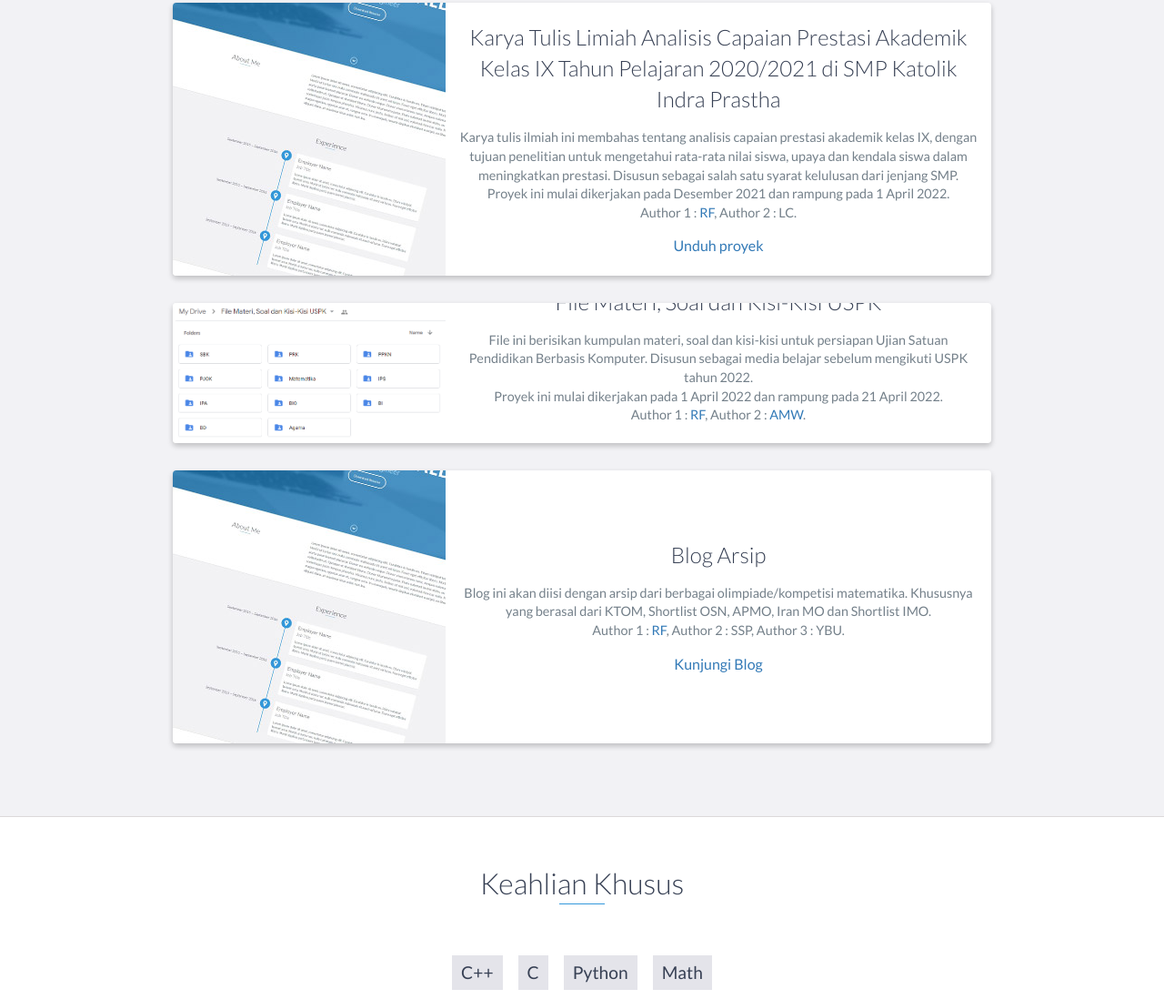
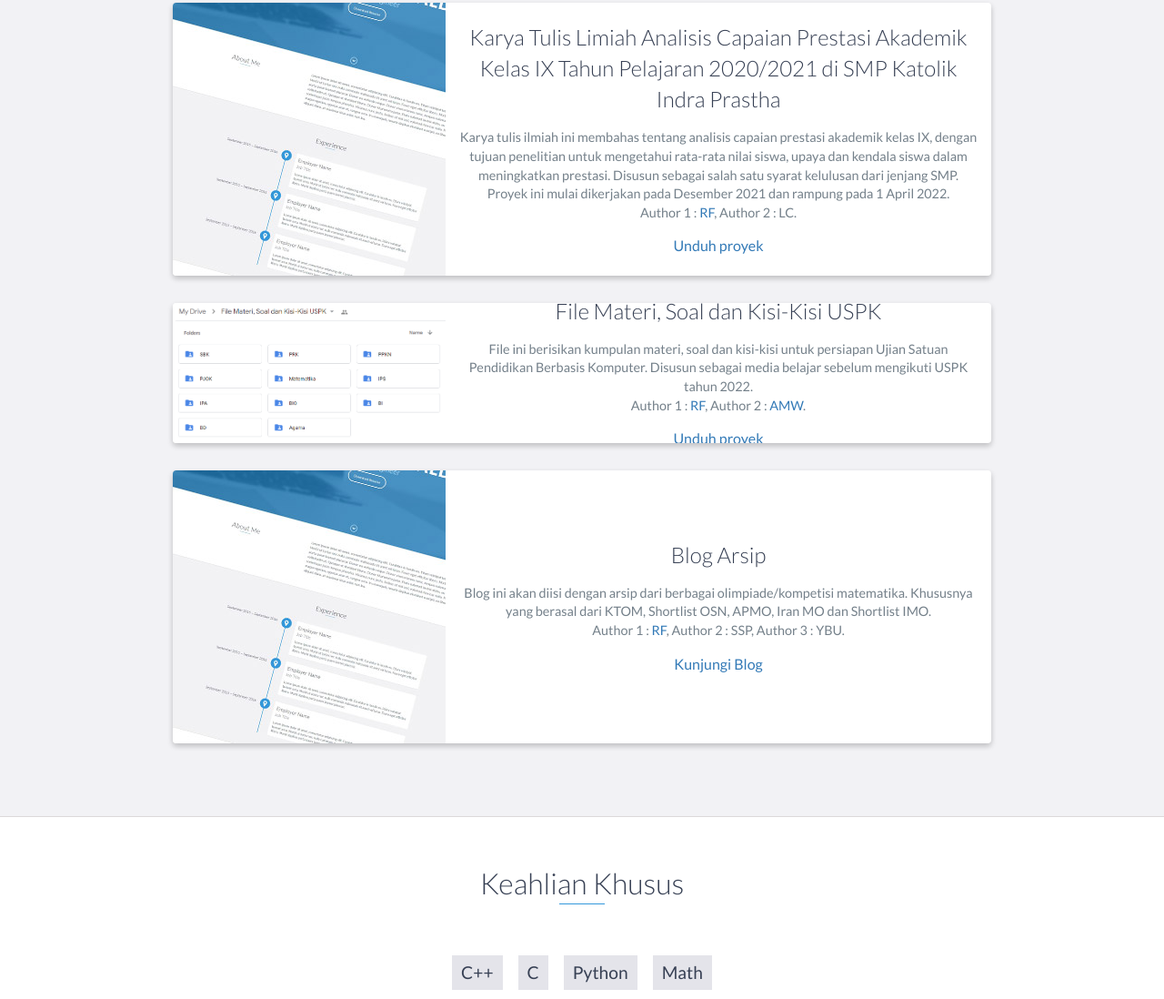
Before and after one commit to rafaelfeng/portfolio1, a website: page index.html in a window 1280 px wide. Shown: the part 3404-4502 px from the top of the page at 91% size. Drawn offline with nearby package versions, Linux system fonts and the light colour scheme; some packages are replaced by stand-ins of ours.

Commit message:
Update index.html

```diff
--- a/index.html
+++ b/index.html
@@ -214,7 +214,6 @@
                         <h3>File Materi, Soal dan Kisi-Kisi USPK</h3>
                         <p>
 				File ini berisikan kumpulan materi, soal dan kisi-kisi untuk persiapan Ujian Satuan Pendidikan Berbasis Komputer. Disusun sebagai media belajar sebelum mengikuti USPK tahun 2022.</br>
-			Proyek ini mulai dikerjakan pada 1 April 2022 dan rampung pada 21 April 2022.</br>
 	    Author 1 : <a href="https://twitter.com/rafaelfeng1712">RF</a>, Author 2 : <a href="https://twitter.com/amw_mich">AMW</a>.
                         </p>
                         <a href="https://github.com/rafaelfeng1712/portfolio1/raw/main/File%20Materi%2C%20Soal%20dan%20Kisi-Kisi%20USPK.zip">Unduh proyek</a>
```
